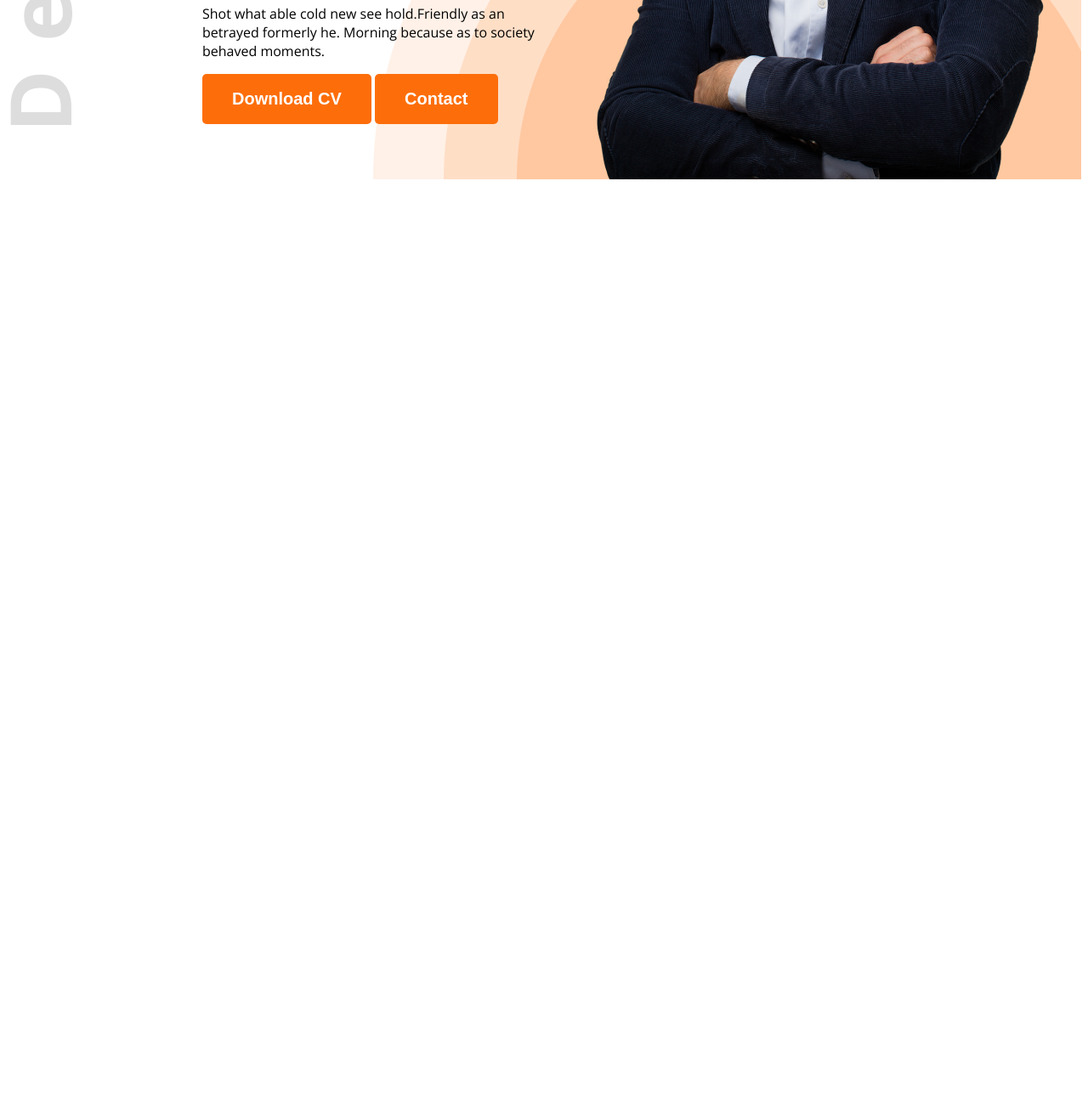
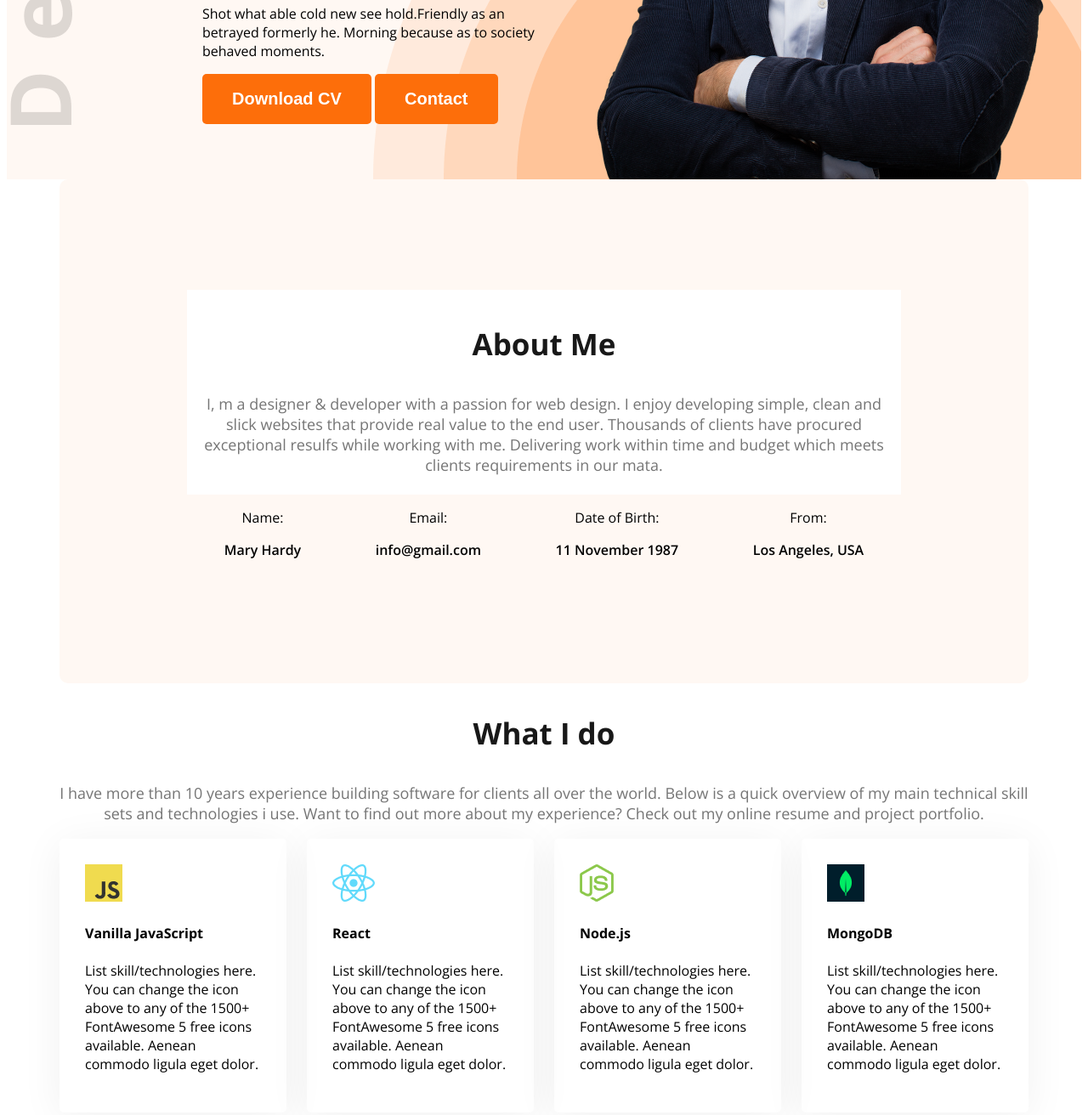
Before and after one commit to JarinTasnim2001/web-developer-portfolio, a plain HTML site: page index.html in a window 1280 px wide. Shown: the part 624-1936 px from the top of the page at 85% size. Before the commit the page ends 843 px from the top, so only its background shows below. Drawn offline with nearby package versions, Linux system fonts and the light colour scheme.

Commit message:
second page is almost done

```diff
--- a/index.html
+++ b/index.html
@@ -9,8 +9,9 @@
 <link href="https://fonts.googleapis.com/css2?family=Open+Sans:ital,wght@0,300..800;1,300..800&display=swap" rel="stylesheet">
     <link rel="stylesheet" href="styles/portfolio.css">
 </head>
+
 <body class="open-sans-normal">
-    <header class="header-sidepic">
+    <header class="header-sidepic secondery-bg">
         <nav >
           <h3 class="nav-title">Ma<span class="primary-text">r</span>y</h3>
           <ul>
@@ -33,6 +34,60 @@
     </div>
     </header>
     <main>
+        <section class="about secondery-bg">
+            <div class="about-descrip">
+            <p class="section-title">About Me </p>
+            <p class="section-description">I, m a designer & developer with a passion for web design. I enjoy developing simple, clean and slick websites that provide real value to the end user. Thousands of clients have procured exceptional resulfs while working with me. Delivering work within time and budget which meets clients requirements in our mata.</p>
+            </div>
+
+            <div class="about-items">
+                <div class="about-item">
+                    <p class="item-title">Name:</p>
+                    <p class="item-description">Mary Hardy</p>
+                </div>
+                <div class="about-item">
+                    <p class="item-title">Email:</p>
+                    <p class="item-description">info@gmail.com</p>
+                </div>
+                <div class="about-item">
+                    <p class="item-title">Date of Birth:</p>
+                    <p class="item-description">11 November 1987</p>
+                </div>
+                <div class="about-item">
+                    <p class="item-title">From:</p>
+                    <p class="item-description">Los Angeles, USA</p>
+                </div>
+            </div>
+        </section>
+        <!-- what i do section start  -->
+         <section class="skills">
+            <h3 class="section-title text-center">What I do</h3>
+            <p class="section-description text-center">I have more than 10 years experience building software for clients all over the world. Below is a quick overview of my main technical skill sets and technologies i use. Want to find out more about my experience? Check out my online resume and project portfolio.</p>
+
+            <div class="skill-container">
+                <div class="skill">
+                    <img src="images/icons/js.png" alt="">
+                    <h4 class="skill-title">Vanilla JavaScript</h4>
+                    <p class="skill-description">List skill/technologies here. You can change the icon above to any of the 1500+ FontAwesome 5 free icons available. Aenean commodo ligula eget dolor.</p>
+                </div>
+                <div class="skill">
+                    <img src="images/icons/react.png" alt="">
+                    <h4 class="skill-title">React</h4>
+                    <p class="skill-description">List skill/technologies here. You can change the icon above to any of the 1500+ FontAwesome 5 free icons available. Aenean commodo ligula eget dolor.</p>
+                </div>
+                <div class="skill">
+                    <img src="images/icons/nodejs.png" alt="">
+                    <h4 class="skill-title">Node.js</h4>
+                    <p class="skill-description">List skill/technologies here. You can change the icon above to any of the 1500+ FontAwesome 5 free icons available. Aenean commodo ligula eget dolor.</p>
+                </div>
+                <div class="skill">
+                    <img src="images/icons/mongo.png" alt="">
+                    <h4 class="skill-title">MongoDB</h4>
+                    <p class="skill-description">List skill/technologies here. You can change the icon above to any of the 1500+ FontAwesome 5 free icons available. Aenean commodo ligula eget dolor.</p>
+                </div>
+            </div>
+
+         </section>
 
     </main>
     <footer></footer>
--- a/styles/portfolio.css
+++ b/styles/portfolio.css
@@ -18,9 +18,42 @@
     border: none;
 
 }
+/* main styles */
+main{
+    max-width: 1140px;
+    margin: 0 auto;
+}
+
+.main section{
+   margin-top: 130px;
+   margin-bottom: 130px;
+}
 /* shared style */
+
+.text-center{
+    text-align: center;
+}
+
+.secondery-bg{
+    background-color: #FFF8F3;
+
+
+}
 .primary-text{
     color: #FD6E0A;
+}
+
+.section-title{
+    font-size: 35px;
+    font-weight: bold;
+    color: #181818;
+
+}
+
+.section-description{
+  font-size: 18px;
+    font-weight: regular;
+    color: #757575;
 }
 
 /* header */
@@ -87,3 +120,39 @@ nav li a{
     width: 585px;
     height: 356px;
 }
+
+/* about styles */
+.about{
+
+    background-color:#FFF8F3 ;
+    border-radius: 10px;
+    padding: 130px 150px;
+    text-align: center;
+
+}
+.about-descrip{
+  background-color: #FFFFFF;
+  /* border: 1px solid black; */
+  padding: 5px;
+}
+.about-items{
+    display: flex;
+    justify-content: space-around;
+}
+.item-description{
+    font-weight: 600;
+}
+
+/* SKILL sECTION */
+
+.skill-container{
+    display: flex;
+    gap: 24PX;
+
+}
+
+.skill{
+    padding: 30px;
+    box-shadow: 0px 6px 50px 0px rgba(0, 0, 0, 0.06);
+    border-radius: 5px;
+}
```
